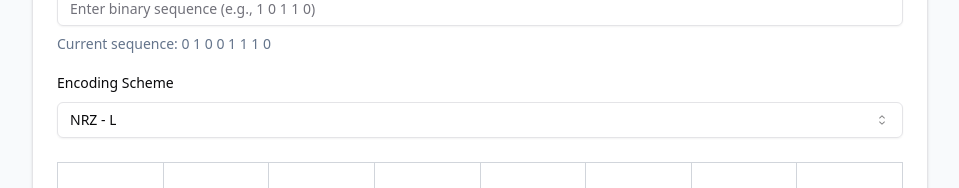
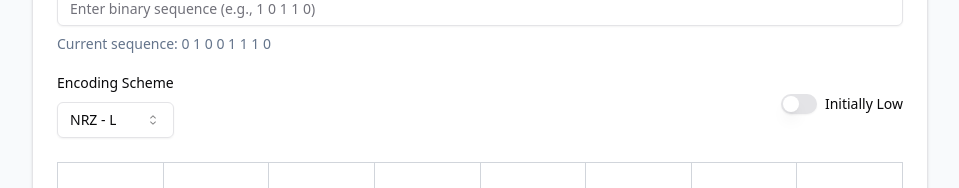
Before and after one commit to harknoel/BontilaoHarkNoelLabExer9, a React (Vite) app: page / in a window 1280 px wide. Shown: the part 165-353 px from the top of the page, without its empty margins (160-1119 px from the left). Built offline with nearby package versions, Linux system fonts and the light colour scheme.

Commit message:
feat(web): add initally high/low

```diff
--- a/package.json
+++ b/package.json
@@ -11,6 +11,7 @@
   },
   "dependencies": {
     "@radix-ui/react-icons": "^1.3.1",
+    "@radix-ui/react-label": "^2.1.0",
     "@radix-ui/react-select": "^2.1.2",
     "@radix-ui/react-slot": "^1.1.0",
     "@radix-ui/react-switch": "^1.1.1",
--- /dev/null
+++ b/src/components/ui/label.tsx
@@ -0,0 +1,24 @@
+import * as React from "react"
+import * as LabelPrimitive from "@radix-ui/react-label"
+import { cva, type VariantProps } from "class-variance-authority"
+
+import { cn } from "@/lib/utils"
+
+const labelVariants = cva(
+  "text-sm font-medium leading-none peer-disabled:cursor-not-allowed peer-disabled:opacity-70"
+)
+
+const Label = React.forwardRef<
+  React.ElementRef<typeof LabelPrimitive.Root>,
+  React.ComponentPropsWithoutRef<typeof LabelPrimitive.Root> &
+    VariantProps<typeof labelVariants>
+>(({ className, ...props }, ref) => (
+  <LabelPrimitive.Root
+    ref={ref}
+    className={cn(labelVariants(), className)}
+    {...props}
+  />
+))
+Label.displayName = LabelPrimitive.Root.displayName
+
+export { Label }
--- a/src/pages/Scheme/Scheme.tsx
+++ b/src/pages/Scheme/Scheme.tsx
@@ -4,6 +4,8 @@
 import { LineCoding } from "@/utils/LineCoding";
 import { SignalLevel } from "@/types/SignalLevel";
 import { Input } from "@/components/ui/input";
+import { Switch } from "@/components/ui/switch";
+import { Label } from "@/components/ui/label";
 import { EncodingScheme } from "@/types/EncodingScheme";
 import {
   Card,
@@ -24,11 +26,16 @@
   );
   const [result, setResult] = useState<SignalLevel[]>([]);
   const [error, setError] = useState<string>("");
+  const [isInitiallyHigh, setIsInitiallyHigh] = useState(false);
 
   useEffect(() => {
+    isInitiallyHigh === false
+      ? (LineCoding._state = SignalLevel.LOW)
+      : (LineCoding._state = SignalLevel.HIGH);
+
     const output = LineCoding.convert(selectedEncoding, inputArray);
     setResult(output);
-  }, [selectedEncoding, inputArray]);
+  }, [selectedEncoding, isInitiallyHigh, inputArray]);
 
   const handleInputChange = (e: React.ChangeEvent<HTMLInputElement>) => {
     const value = e.target.value;
@@ -79,12 +86,28 @@
                 )}
               </div>
 
+              <div className="flex flex-col gap-6 sm:flex-row sm:justify-between sm:items-center">
                 <div className="space-y-2">
                   <label className="text-sm font-medium">Encoding Scheme</label>
                   <SelectComponent
                     selectedEncoding={selectedEncoding}
                     setSelectedEncoding={setSelectedEncoding}
                   />
+                </div>
+
+                <div className="flex items-center space-x-2">
+                  <Switch
+                    id="initial-level"
+                    checked={isInitiallyHigh}
+                    onCheckedChange={setIsInitiallyHigh}
+                  />
+                  <Label
+                    htmlFor="initial-level"
+                    className="text-sm font-medium"
+                  >
+                    Initially {isInitiallyHigh ? "High" : "Low"}
+                  </Label>
+                </div>
               </div>
             </div>
 
```
Also changed, not shown: 1 other file (tests, documents, lock files or other folders). Lines whose indentation alone changed are shown as unchanged.
